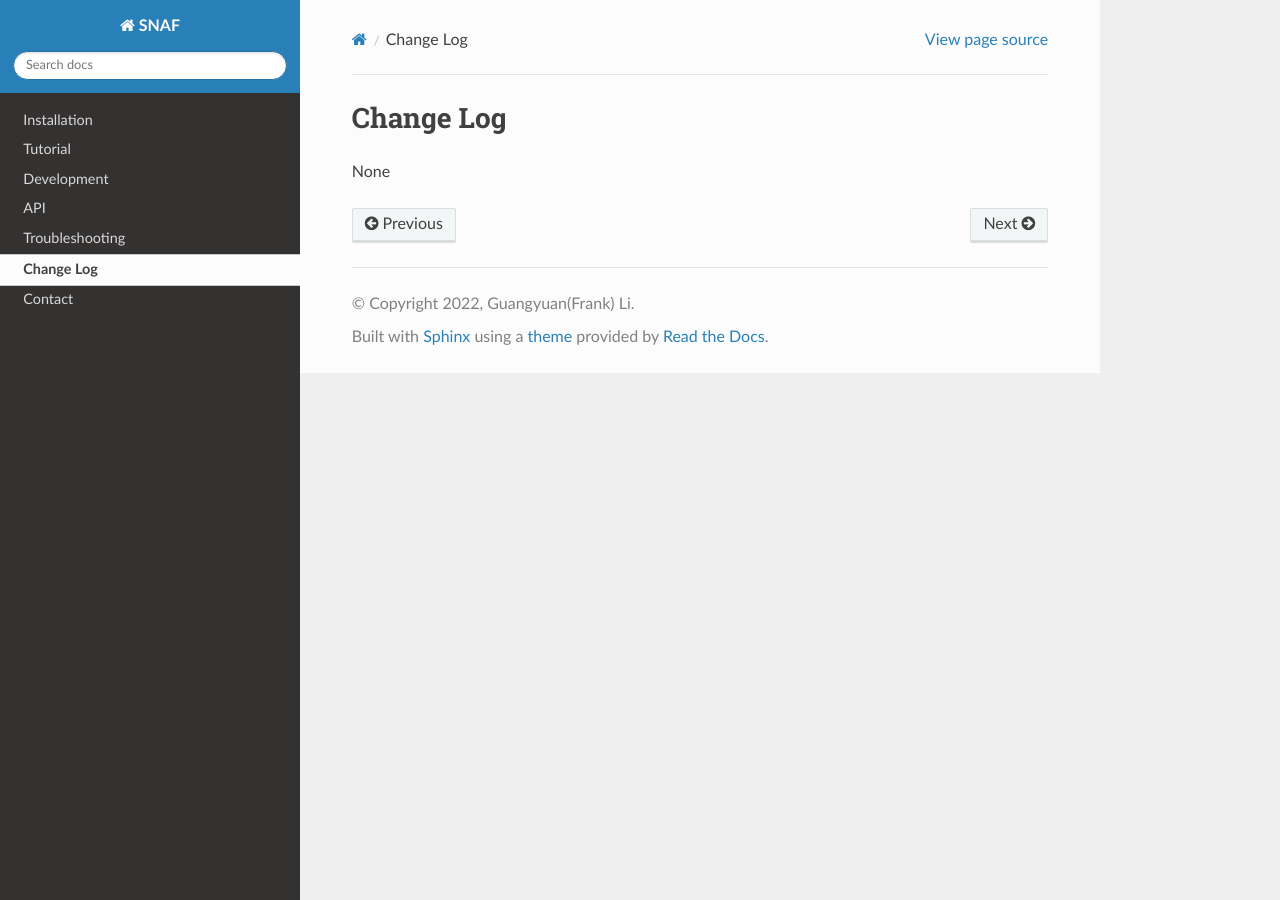
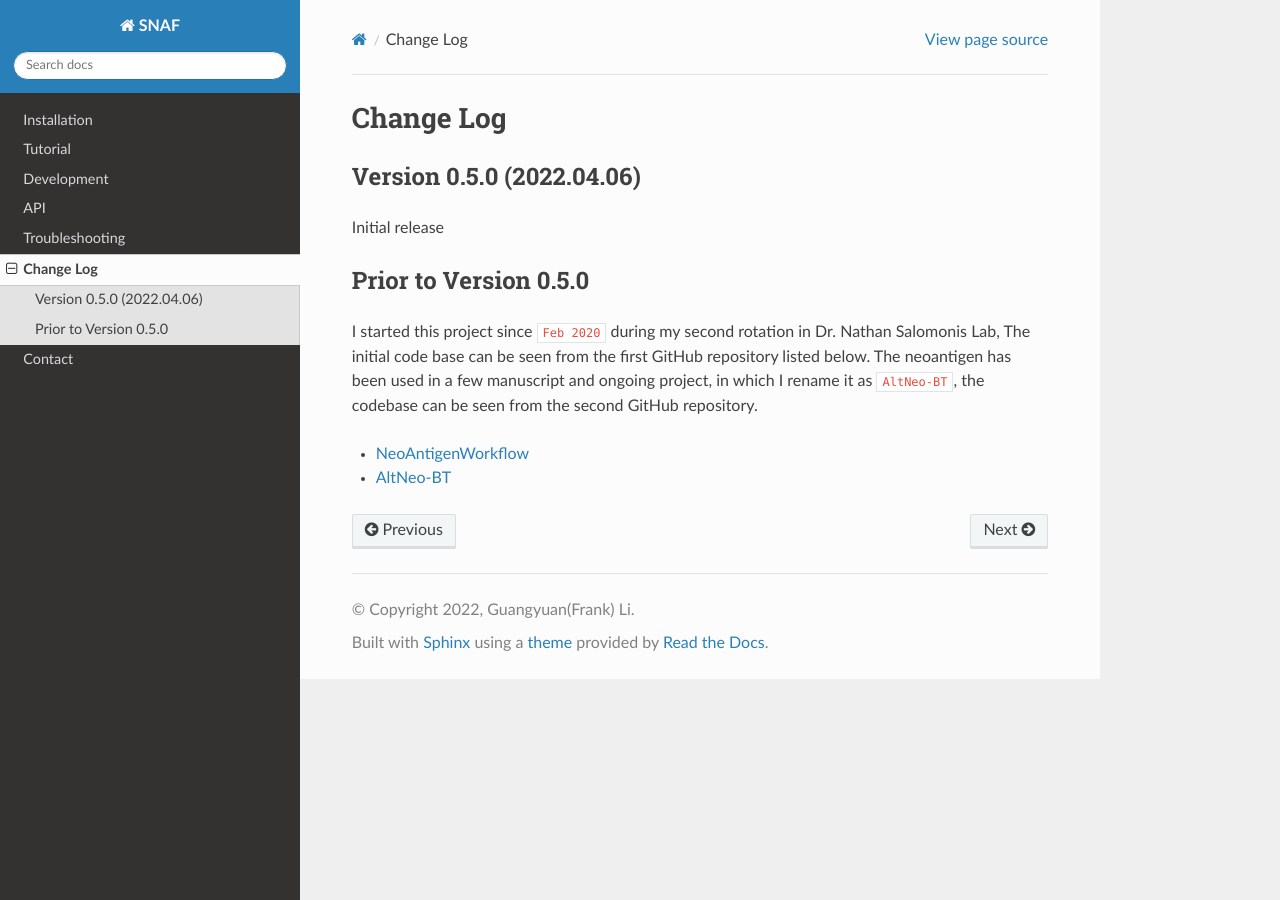
Before and after one commit to frankligy/SNAF, a Sphinx documentation site: the page built from docs/change_log.rst, in a window 1280 px wide. Built offline with Sphinx 7.4.7 and the Read the Docs theme 2.0.0, drawn with Linux system fonts in a browser that asks for light colours.

Commit message:
version 0.5.0

```diff
--- a/docs/api.rst
+++ b/docs/api.rst
@@ -52,6 +52,7 @@ gtex_visual_combine
 
 gtex_visual_subplots
 ~~~~~~~~~~~~~~~~~~~~~
+.. autofunction:: snaf.gtex_viewer.gtex_visual_subplots
 
 Miscellaneous
 ------------------
--- a/docs/change_log.rst
+++ b/docs/change_log.rst
@@ -1,4 +1,15 @@
 Change Log
 ============
 
-None
+Version 0.5.0 (2022.04.06)
+----------------------------
+Initial release
+
+Prior to Version 0.5.0
+--------------------------
+I started this project since ``Feb 2020`` during my second rotation in Dr. Nathan Salomonis Lab, The initial code base can be seen from the first GitHub
+repository listed below. The neoantigen has been used in a few manuscript and ongoing project, in which I rename it as ``AltNeo-BT``, the codebase can be
+seen from the second GitHub repository.
+
+* `NeoAntigenWorkflow <https://github.com/frankligy/NeoAntigenWorkflow/commit/8aa37114b47513496e0fe14f15155f2bdd159e5d>`_
+* `AltNeo-BT <https://github.com/frankligy/AltNeo-BT>`_
--- a/docs/troubleshooting.rst
+++ b/docs/troubleshooting.rst
@@ -1,4 +1,4 @@
 Troubleshooting
 ================
 
-None
+I will put Frequently asked question here and provide solutions. Please refer to the Github Issue page for all the issues.
```
Also changed, not shown: README.md (+27 -12 lines), setup.py (added, +57 -0 lines), 2 other files.
